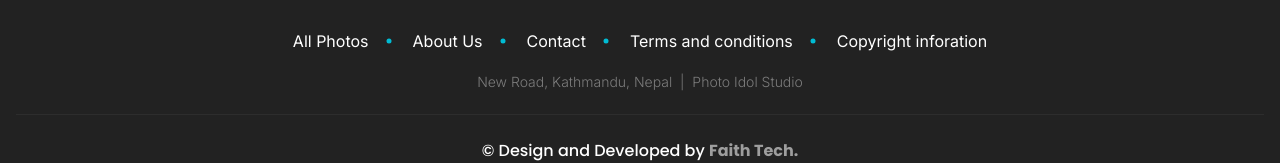
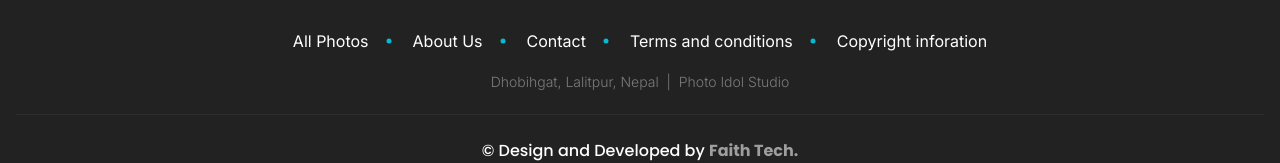
Before and after one commit to prabinmagar/apostle-photo-service, a React (Vite) app: page / in a window 1280 px wide. Shown: the part 6353-6516 px from the top of the page. Built offline with nearby package versions, Linux system fonts and the light colour scheme.

Commit message:
source code

```diff
--- a/src/components/footer/Footer.jsx
+++ b/src/components/footer/Footer.jsx
@@ -34,7 +34,7 @@ export const Footer = () => {
               </li>
             </ul>
             <p className="font-light py-[2px] text-white/50 opacity-80 text-sm font-inter text-center ">
-              New Road, Kathmandu, Nepal &nbsp;|&nbsp; Photo Idol Studio
+            Dhobihgat, Lalitpur, Nepal &nbsp;|&nbsp; Photo Idol Studio
             </p>
           </div>
           <div className="text-md font-medium text-center border-t-[1px] border-white/5 pt-6">
```
